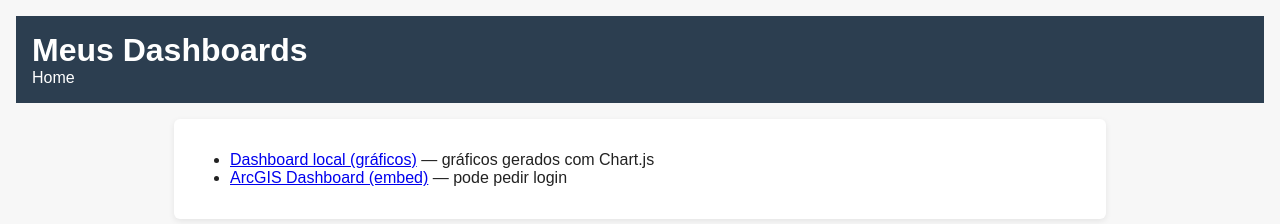
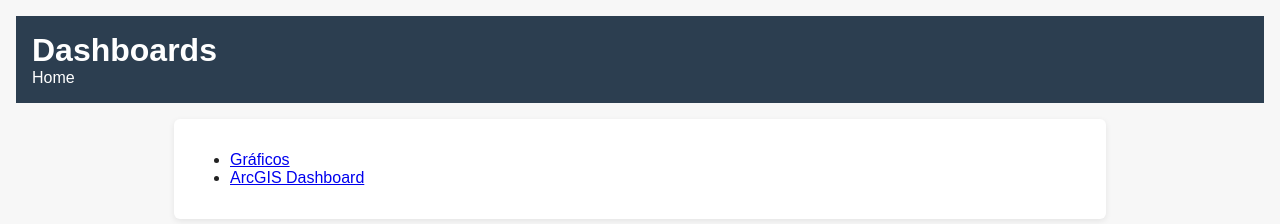
Before and after one commit to AnaPaulaBarroso98/meu-primeiro-repo, a plain HTML site: page dashboard/index.html in a window 1280 px wide. Drawn offline with Linux system fonts and the light colour scheme.

Commit message:
Página de dashboar

```diff
--- a/dashboard/index.html
+++ b/dashboard/index.html
@@ -9,13 +9,13 @@
 </head>
 <body>
   <header>
-    <h1>Meus Dashboards</h1>
+    <h1>Dashboards</h1>
     <nav><a href="../index.html">Home</a></nav>
   </header>
   <main class="dash-list">
     <ul>
-      <li><a href="local.html">Dashboard local (gráficos)</a> — gráficos gerados com Chart.js</li>
-      <li><a href="arcgis/">ArcGIS Dashboard (embed)</a> — pode pedir login</li>
+      <li><a href="local.html">Gráficos</a></li>
+      <li><a href="arcgis/">ArcGIS Dashboard</a></li>
     </ul>
   </main>
 </body>
```
